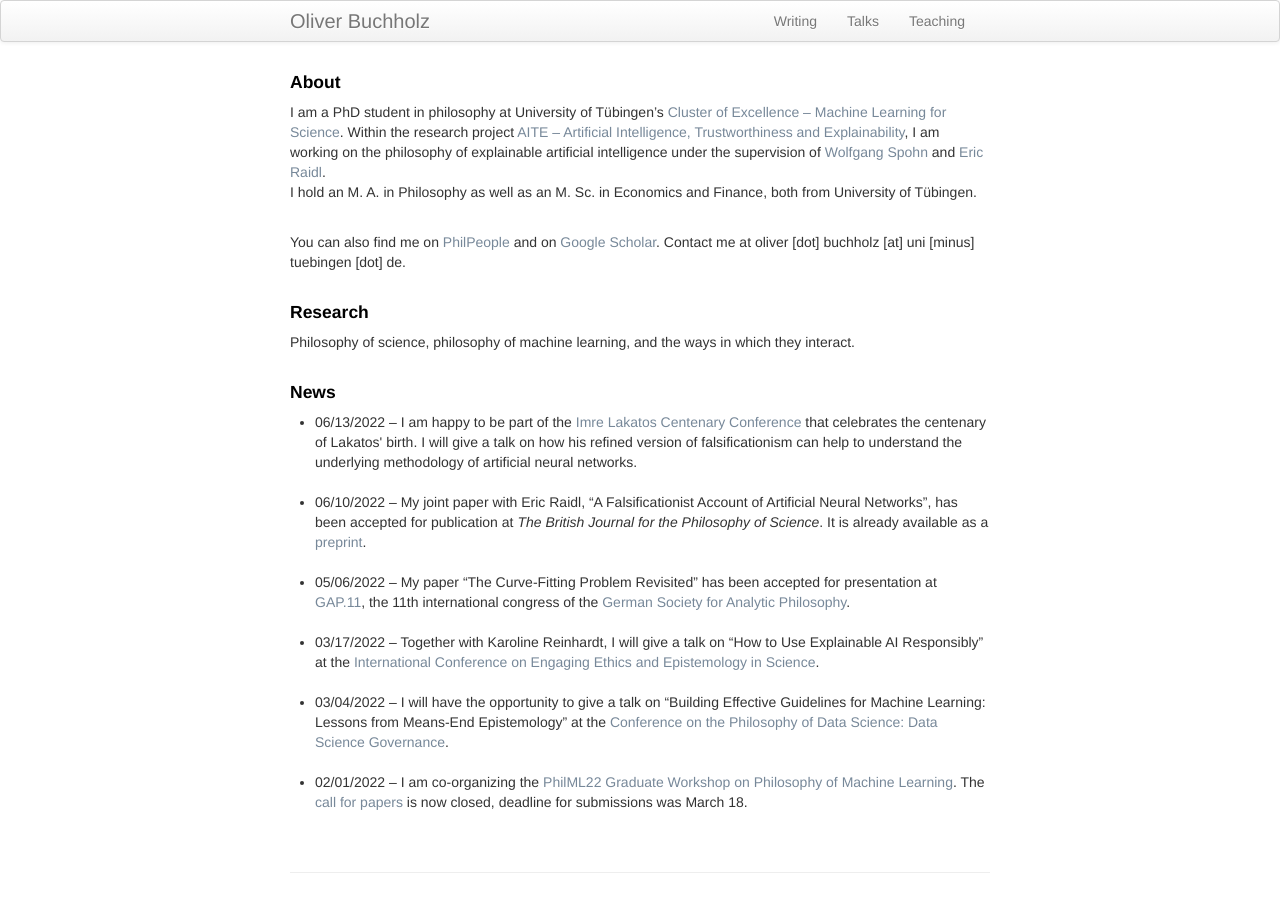
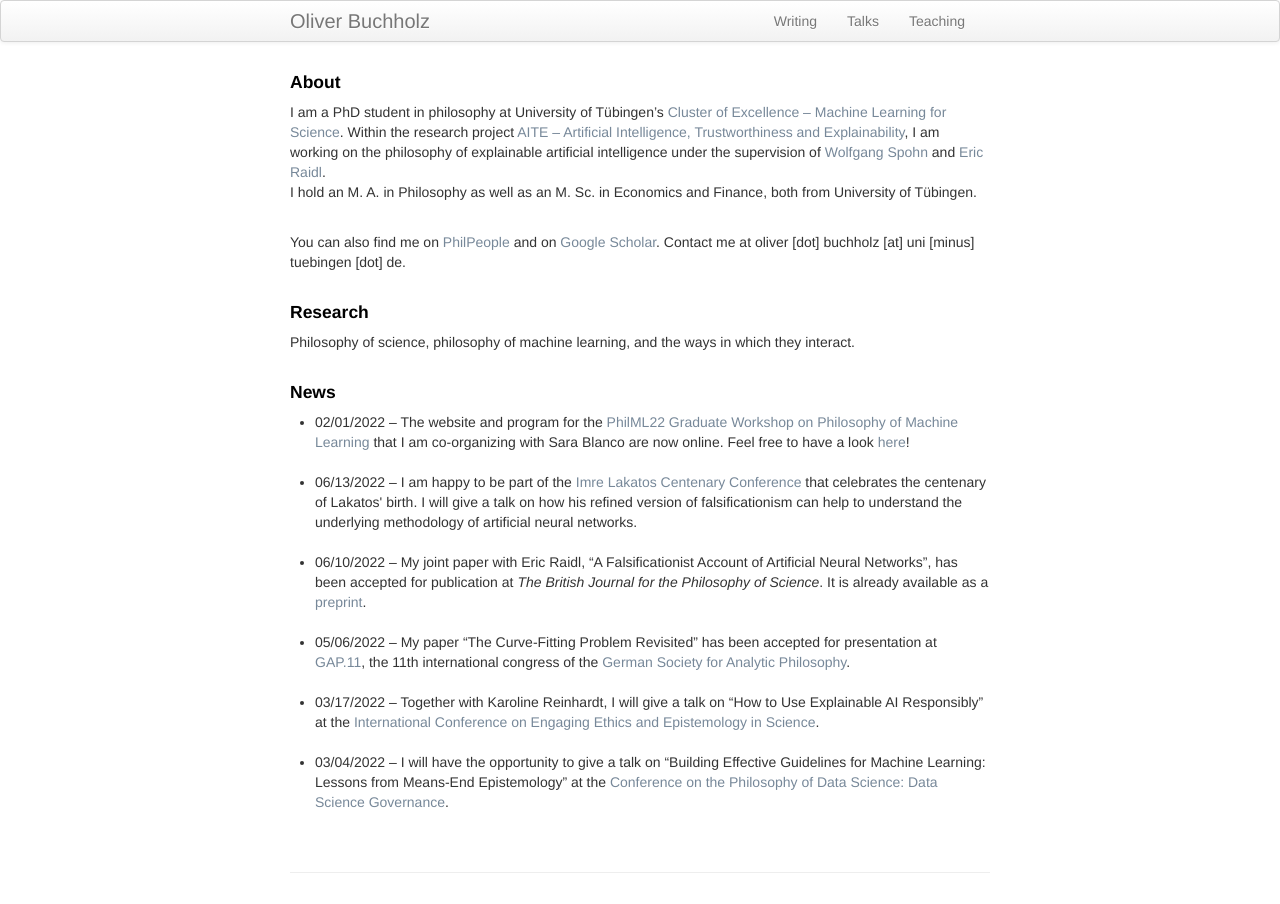
Before and after one commit to oliverbuchholz/oliverbuchholz.github.io, a Jekyll site: the page built from index.md, in a window 1280 px wide. Built offline with Jekyll 4.4.1, drawn with Linux system fonts in a browser that asks for light colours.

Commit message:
added website GradWorkshop

```diff
--- a/index.md
+++ b/index.md
@@ -21,6 +21,9 @@ Philosophy of science, philosophy of machine learning, and the ways in which the
 <h4> News </h4>
 
 <ul>
+<li> 02/01/2022 &ndash; The website and program for the <a href="https://philevents.org/event/show/96706" target="_blank">PhilML22 Graduate Workshop on Philosophy of Machine Learning</a> that I am co-organizing with Sara Blanco are now online. Feel free to have a look <a href="https://sites.google.com/view/philml2022/graduate-workshop/program" target="_blank">here</a>!<br><br>
+</li>
+
 <li> 06/13/2022 &ndash; I am happy to be part of the <a href="https://www.lse.ac.uk/philosophy/blog/2022/02/03/imre-lakatos-centenary-conference/" target="_blank">Imre Lakatos Centenary Conference</a> that celebrates the centenary of Lakatos' birth. I will give a talk on how his refined version of falsificationism can help to understand the underlying methodology of artificial neural networks.<br><br>
 </li>
 
@@ -35,7 +38,4 @@ Philosophy of science, philosophy of machine learning, and the ways in which the
 
 <li> 03/04/2022 &ndash; I will have the opportunity to give a talk on &ldquo;Building Effective Guidelines for Machine Learning: Lessons from Means-End Epistemology&rdquo; at the <a href="https://www.frankfurt-school.de/home/research/conferences-workshops/ds-2022" target="_blank">Conference on the Philosophy of Data Science: Data Science Governance</a>.<br><br>
 </li>
-
-<li> 02/01/2022 &ndash; I am co-organizing the <a href="https://philevents.org/event/show/96706" target="_blank">PhilML22 Graduate Workshop on Philosophy of Machine Learning</a>. The <a href="https://philevents.org/event/show/96714" target="_blank">call for papers</a> is now closed, deadline for submissions was March 18.<br><br>
-</li>
 </ul>
```
